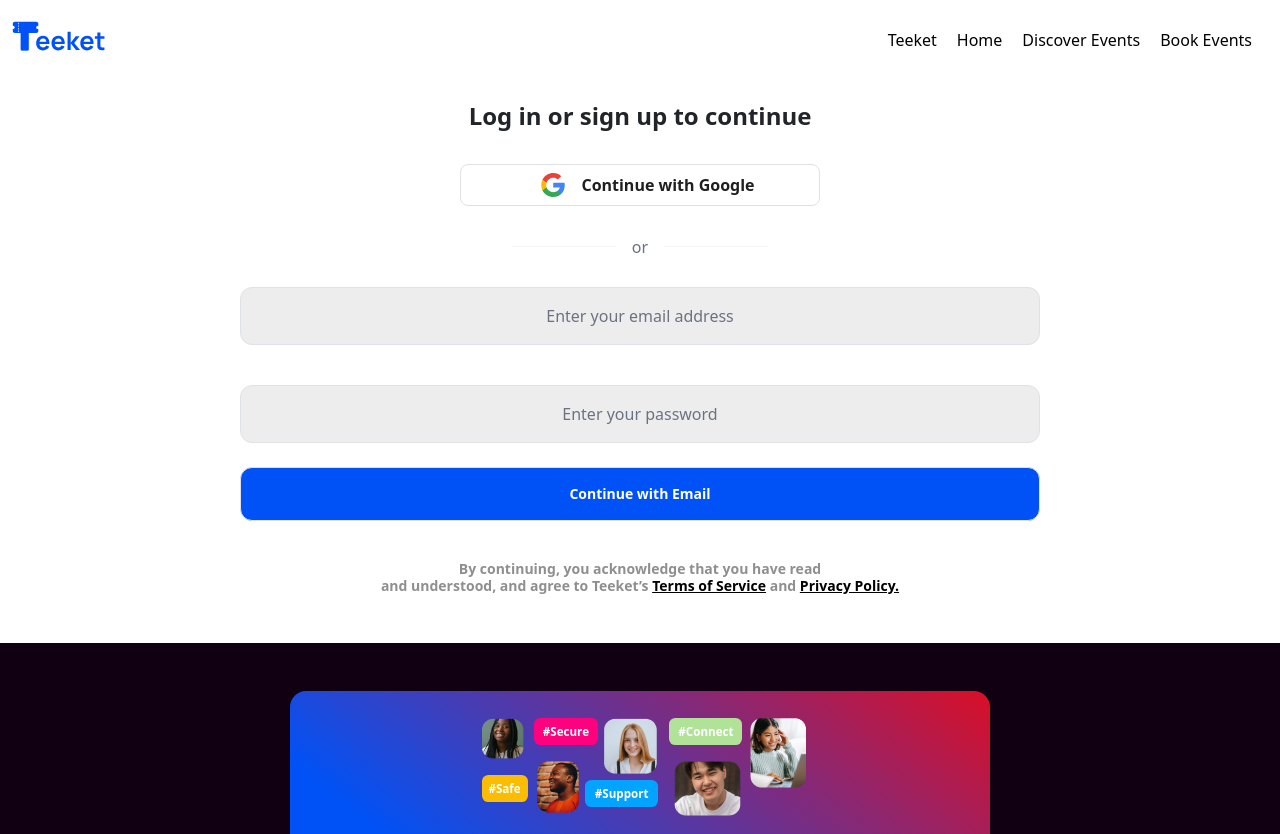
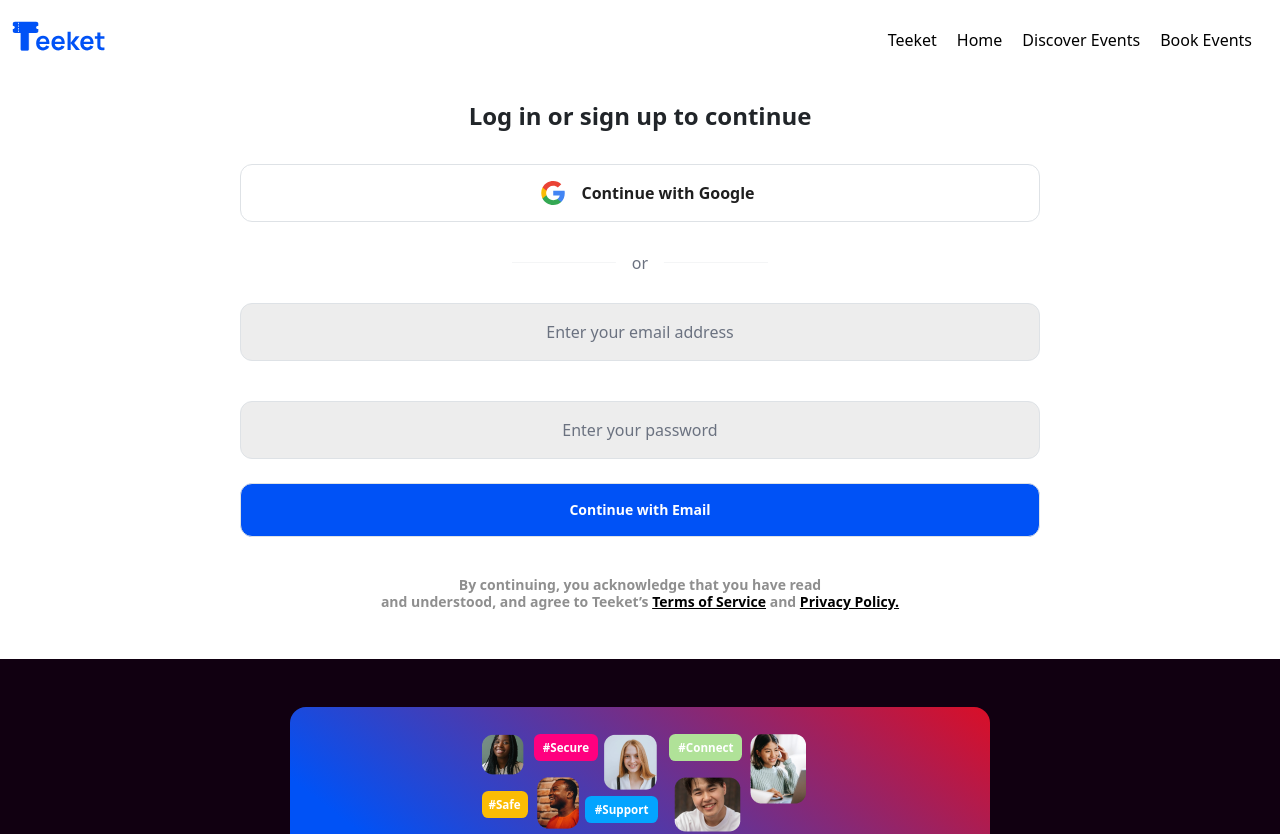
Before and after one commit to gogurlbaby/teeket, a React (Create React App) app: page /login in a window 1280 px wide. Shown: the top 834 px of the page. Built offline with nearby package versions, Linux system fonts and the light colour scheme.

Commit message:
login fixes

```diff
--- a/src/App.js
+++ b/src/App.js
@@ -22,7 +22,7 @@
           <Route path="/trending-events" element={<AttendeesEvent />} />
         </Routes>
       </BrowserRouter>
-       <ToastContainer />
+       <ToastContainer/>
     </>
   );
 }
--- a/src/components/login_components/SignIn.js
+++ b/src/components/login_components/SignIn.js
@@ -79,7 +79,10 @@
         });
       }
       navigate("/home");
-      toast.success("Successful Login!");
+      toast.success("Successful Login!",{
+        position: "top-center",
+        theme: "light",
+      });
     } catch (error) {
       toast.error("Oops...Try again!");
     }
@@ -94,7 +97,7 @@
       <div className="py-6">
         <button
           type="button"
-          className="bg-[#FFFFFF] py-2 px-16 text-[#1F1F1F] text-base font-bold flex flex-row rounded-lg border border-grey-500"
+          className="lg:w-[50rem] md:w-[40rem] md:flex md:justify-center md:items-center bg-[#FFFFFF] py-3 px-16 text-[#1F1F1F] text-base font-bold flex flex-row rounded-xl border border-grey-500"
           onClick={onGoogleClick}
         >
           <img src={google} alt="google-logo" className="px-3" />
```
